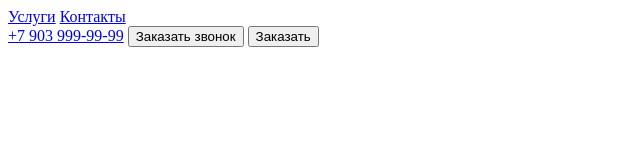
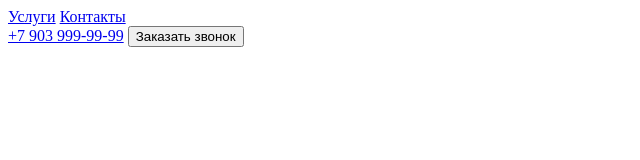
Before and after one commit to ednovikov/special-app, a plain HTML site: page index.html in a window 1280 px wide. Shown: the whole page, without its empty margins (0-640 px from the left). Drawn offline with Linux system fonts and the light colour scheme.

Commit message:
'test3com2'

```diff
--- a/index.html
+++ b/index.html
@@ -16,7 +16,6 @@
         <div>
             <a href="tel +79039999999">+7 903 999-99-99</a>
             <button>Заказать звонок</button>
-            <button>Заказать</button>
         </div>
     </header>
 </body>
```
